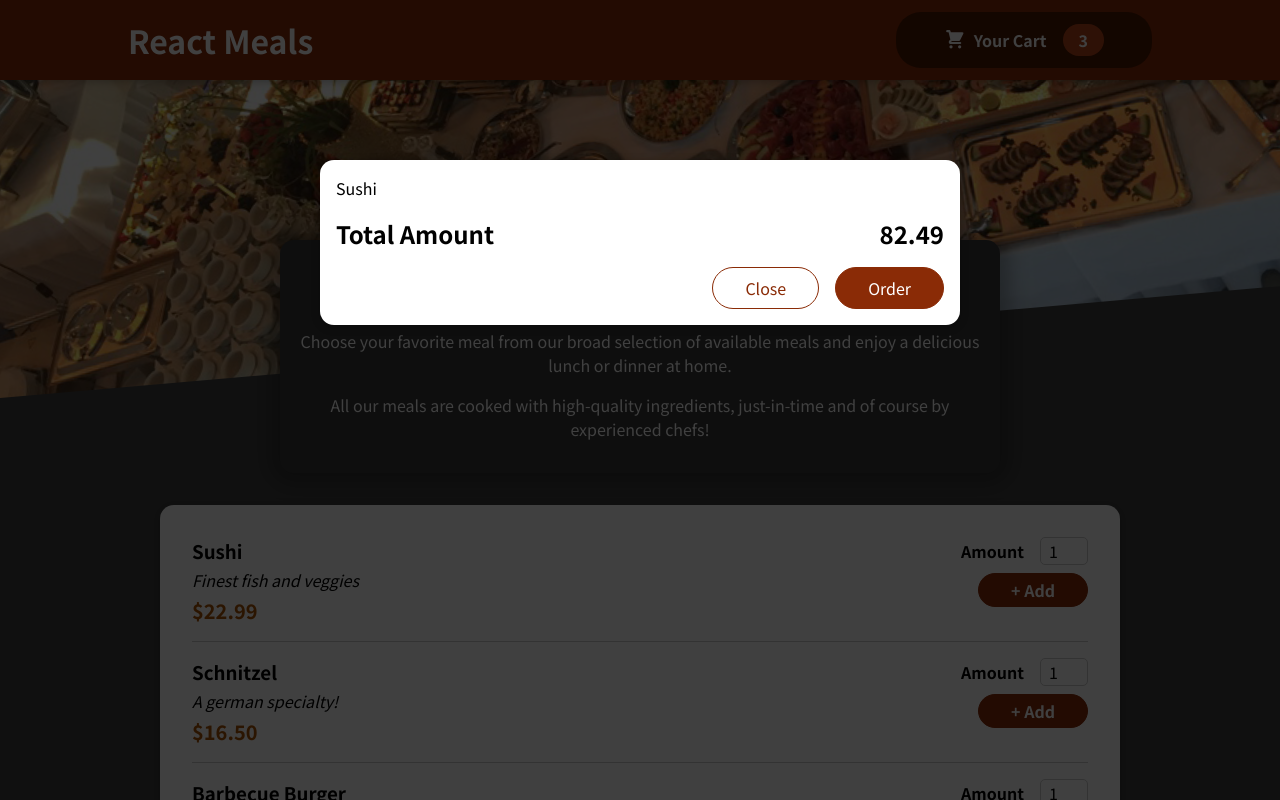
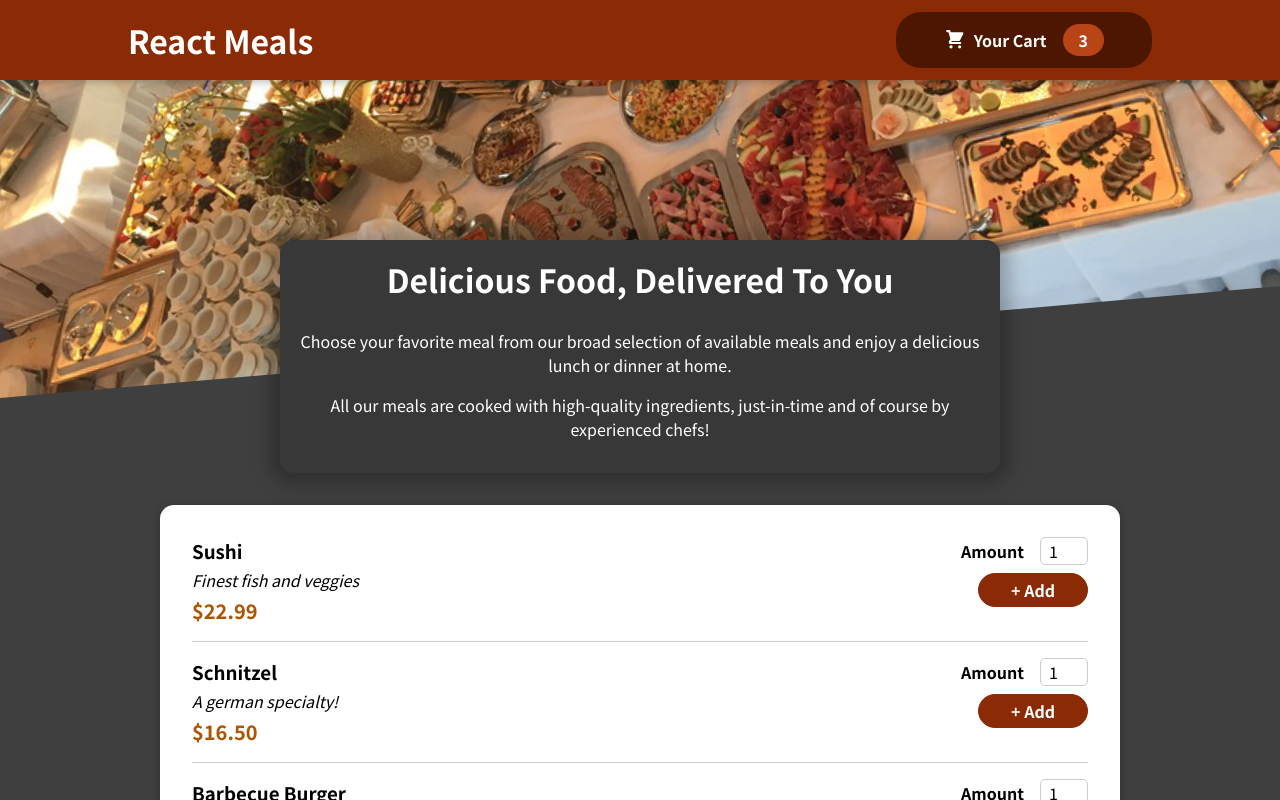
Before and after one commit to jeongola/food-order-app, a React (Create React App) app: page / in a window 1280 px wide. Shown: the top 800 px of the page. Built offline with nearby package versions, Linux system fonts and the light colour scheme.

Commit message:
modal open & close option added

```diff
--- a/src/App.js
+++ b/src/App.js
@@ -1,13 +1,23 @@
-import { Fragment } from 'react';
+import { Fragment, useState } from 'react';
 import Header from './components/Layout/Header';
 import Meals from './components/Meals/Meals';
 import Cart from './components/Cart/Cart';
 
 function App() {
+  const [cartIsShown, setCartIsShown] = useState(false);
+
+  const showCartHandler = () => {
+    setCartIsShown(true);
+  };
+
+  const hideCartHandler = () => {
+    setCartIsShown(false);
+  };
+
   return (
     <Fragment>
-      <Cart />
-      <Header />
+      {cartIsShown && <Cart onClose={hideCartHandler} />}
+      <Header onShowCart={showCartHandler} />
       <main>
         <Meals />
       </main>
--- a/src/components/Cart/Cart.js
+++ b/src/components/Cart/Cart.js
@@ -11,14 +11,16 @@ const Cart = (props) => {
   );
 
   return (
-    <Modal>
+    <Modal onClose={props.onClose}>
       {cartItems}
       <div className={classes.total}>
         <span>Total Amount</span>
         <span>82.49</span>
       </div>
       <div className={classes.actions}>
-        <button className={classes['button--alt']}>Close</button>
+        <button className={classes['button--alt']} onClick={props.onClose}>
+          Close
+        </button>
         <button className={classes.button}>Order</button>
       </div>
     </Modal>
--- a/src/components/Layout/Header.js
+++ b/src/components/Layout/Header.js
@@ -8,7 +8,7 @@ const Header = (props) => {
     <React.Fragment>
       <header className={classes.header}>
         <h1>React Meals</h1>
-        <HeaderCartButton />
+        <HeaderCartButton onClick={props.onShowCart} />
       </header>
       <div className={classes['main-image']}>
         <img src={mealsImage} alt='delicious food' />
--- a/src/components/Layout/HeaderCartButton.js
+++ b/src/components/Layout/HeaderCartButton.js
@@ -3,7 +3,7 @@ import CartIcon from '../Cart/CartIcon';
 
 const HeaderCartButton = (props) => {
   return (
-    <button className={classes.button}>
+    <button className={classes.button} onClick={props.onClick}>
       <span className={classes.icon}>
         <CartIcon />
       </span>
--- a/src/components/UI/Modal.js
+++ b/src/components/UI/Modal.js
@@ -3,7 +3,7 @@ import ReactDOM from 'react-dom';
 import classes from './Modal.module.css';
 
 const Backdrops = (props) => {
-  return <div className={classes.backdrop} />;
+  return <div className={classes.backdrop} onClick={props.onClose} />;
 };
 
 const ModalOverlay = (props) => {
@@ -19,7 +19,7 @@ const PortalElement = document.getElementById('overlays');
 const Modal = (props) => {
   return (
     <Fragment>
-      {ReactDOM.createPortal(<Backdrops />, PortalElement)}
+      {ReactDOM.createPortal(<Backdrops onClose={props.onClose} />, PortalElement)}
       {ReactDOM.createPortal(<ModalOverlay>{props.children}</ModalOverlay>, PortalElement)}
     </Fragment>
   );
```
Also changed, not shown: 1 other file (tests, documents, lock files or other folders).
